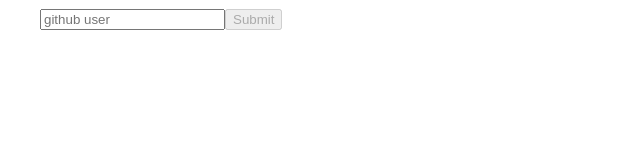
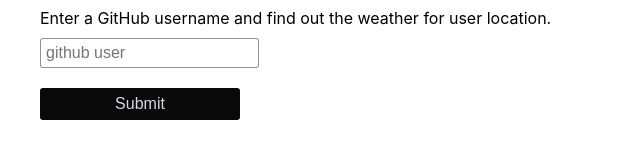
Before and after one commit to zoezed/git-user-weather, a React app: page / in a window 1280 px wide. Shown: the whole page, without its empty margins (0-640 px from the left). Built offline with nearby package versions, Linux system fonts and the light colour scheme.

Commit message:
Add repeated github users to get weather

```diff
--- a/app/components/DayItem.js
+++ b/app/components/DayItem.js
@@ -3,7 +3,6 @@
 import WeatherImage from './WeatherImage';
 
 export function DayItem (props) {
-    console.log(props);
     const date = getDate(props.day.dt);
     const wIcon = props.day.weather[0].icon;
 
--- a/app/components/Forecast.js
+++ b/app/components/Forecast.js
@@ -1,6 +1,7 @@
 import React from 'react';
-import { getLocation, getCurrentWeather } from '../utils/api';
+import { getLocation } from '../utils/api';
 import Weather from './Weather';
+import PropTypes from 'prop-types'
 
 function Loading () {
     return(
@@ -9,6 +10,10 @@
 }
 
 class Forecast extends React.Component {
+    static propTypes = {
+        user: PropTypes.string.isRequired,
+    }
+
     state = {
         userName: this.props.user,
         location: null
@@ -16,6 +21,14 @@
     componentDidMount() {
         this.updateUser(this.state.userName)
     }
+
+    componentWillReceiveProps(nextProps) {
+        this.setState(() => ({
+            username: nextProps.user
+        }))
+
+    }
+
     updateUser = async (user) => {
         this.setState(() => ({
             userName: user,
@@ -34,7 +47,7 @@
         return(
             <div className='container'>
             {!location
-            ?  <Loading />
+            ? <Loading />
             : <Weather location={location} user={userName} />}
             </div>
         )
--- a/app/components/Home.js
+++ b/app/components/Home.js
@@ -1,12 +1,5 @@
 import React from 'react';
-import { getLocation, getCurrentWeather } from '../utils/api';
 import Forecast from './Forecast';
-
-function Loading () {
-    return(
-        <div>Loading</div>
-    )
-}
 
 class Home extends React.Component {
     state = {
@@ -16,31 +9,31 @@
 
     handleChange = (event) => {
         const value = event.target.value;
-        this.setState(() =>  ({ username: value }))
+        this.setState(() =>  ({ username: value, submitted: false }))
     }
 
     handleSubmit = (event) => {
         event.preventDefault();
-
-       console.log(this.state.username)
-       this.setState(() => ({ submitted: true}))
+        console.log(this.state.username)
+        this.setState(() => ({ submitted: true }))
 
     }
 
     renderForecast() {
         return(
-            <Forecast user={this.state.username} />
+            <div>
+                <Forecast user={this.state.username} />
+            </div>
         )
     }
 
     render() {
         const { username } = this.state
-        const { label } = this.props
 
         return(
             <div className='container'>
-                <form onSubmit={this.handleSubmit}>
-                    <label htmlFor='username'>{label}</label>
+            Enter a GitHub username and find out the weather for user location.
+                <form className='column' onSubmit={this.handleSubmit}>
                     <input
                         id='username'
                         placeholder='github user'
--- a/app/components/Weather.js
+++ b/app/components/Weather.js
@@ -1,7 +1,7 @@
 import React from 'react'
-import ReactDOM from 'react-dom';
 import { getForecast } from '../utils/api.js';
 import {DayItem} from './DayItem';
+import PropTypes from 'prop-types';
 
 function Loading() {
     return(
@@ -10,6 +10,11 @@
 }
 
 class Weather extends React.Component {
+    static propTypes = {
+        location: PropTypes.object.isRequired,
+        user: PropTypes.string.isRequired
+    }
+
     state = {
         weatherOb: [],
         loading: true,
--- a/app/index.css
+++ b/app/index.css
@@ -16,3 +16,48 @@
     max-width: 1200px;
     margin: 50px auto;
   }
+
+  .button {
+    color: #d4d8e6;
+    background: #0a0a0a;
+    border: none;
+    font-size: 16px;
+    border-radius: 3px;
+    width: 200px;
+    text-align: center;
+    display: block;
+    padding: 7px 0;
+    margin: 10px auto;
+  }
+
+  .button:hover:enabled {
+    background: linear-gradient(#422626,#0a0a0a);
+    color: #fff;
+    text-decoration: none;
+  }
+
+  .button:active {
+    transform: translateY(1px);
+  }
+
+  .column {
+    display: flex;
+    flex-direction: column;
+    width: 200px;
+    align-items: center;
+  }
+
+  .column input {
+    border-radius: 3px;
+    margin: 10px 0;
+    padding: 5px;
+    border: 1px solid rgba(0, 0, 0, 0.43);
+    font-size: 16px;
+    margin:  10px auto;
+  }
+
+  .column label {
+    text-align: center;
+    font-size: 30px;
+    font-weight: 200;
+  }
```
